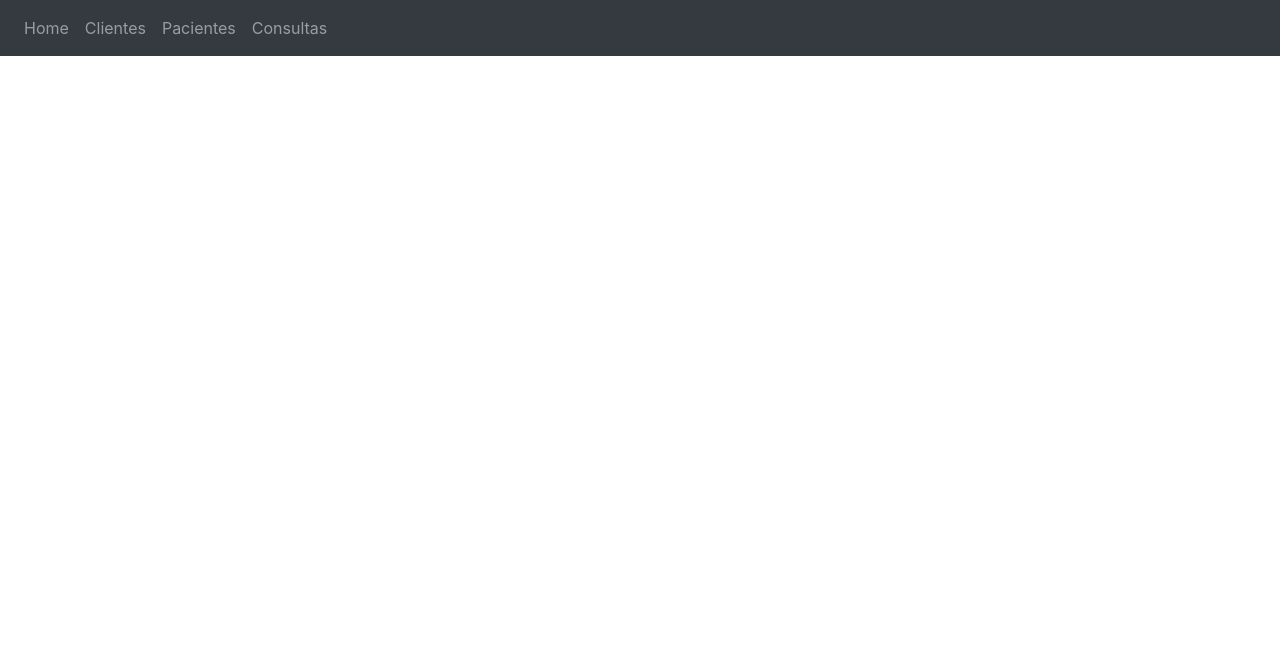
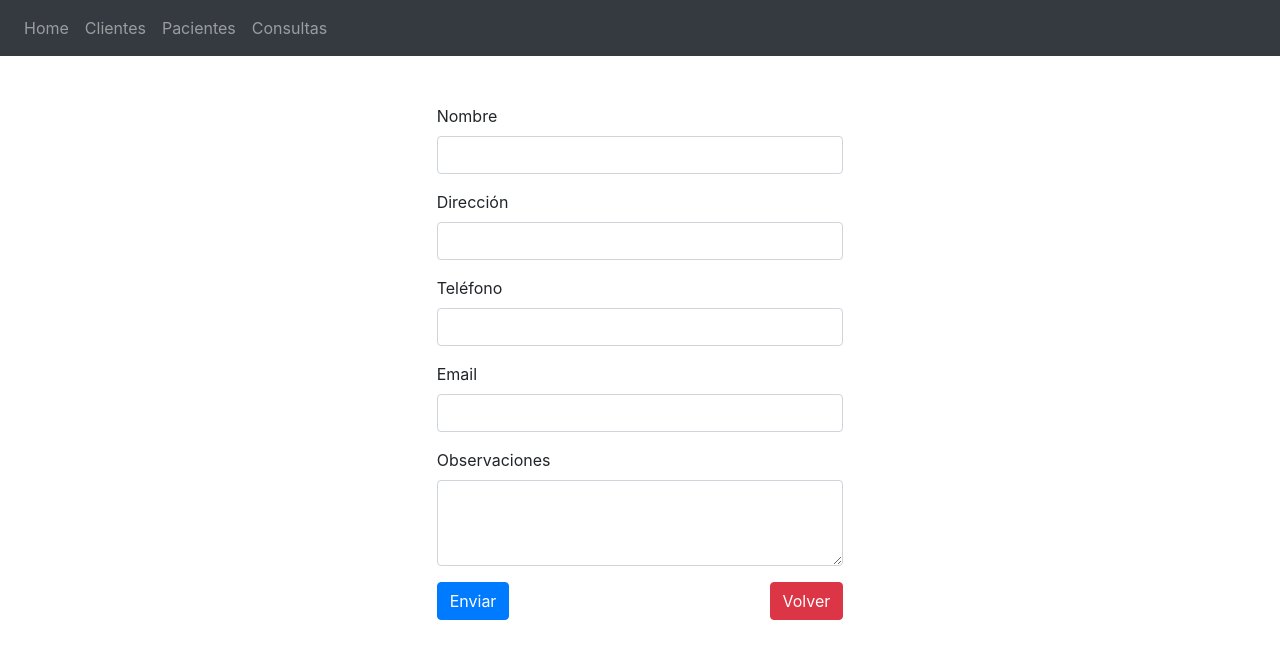
Before and after one commit to omelendrez/medical-records-frontend, a React (Create React App) app: page /clientes-nuevo in a window 1280 px wide. Shown: the top 658 px of the page. Built offline with nearby package versions, Linux system fonts and the light colour scheme.

Commit message:
Agregar formulario de cliente

```diff
--- a/src/App.js
+++ b/src/App.js
@@ -3,6 +3,7 @@ import { BrowserRouter, Switch, Route } from 'react-router-dom'
 import Navbar from './components/Navbar'
 import Home from './components/Home'
 import Customers from './components/customers/Customers'
+import CustomerForm from './components/customers/CustomerForm'
 import Pets from './components/pets/Pets'
 import Consultations from './components/consultations/Consultations'
 
@@ -16,6 +17,7 @@ function App() {
         <Switch>
           <Route path="/" component={Home} exact />
           <Route path="/clientes" component={() => <Customers filter={filter} />} />
+          <Route path="/clientes-nuevo" component={() => <CustomerForm />} />
           <Route path="/pacientes" component={() => <Pets filter={filter} />} />
           <Route path="/consultas" component={() => <Consultations filter={filter} />} />
         </Switch>
--- /dev/null
+++ b/src/components/customers/CustomerForm.jsx
@@ -0,0 +1,43 @@
+import React from 'react'
+
+const CustomerForm = props => {
+  return (
+    <div className="row mt-5">
+      <div className="container col-4">
+        <form>
+
+          <div className="form-group">
+            <label for="name">Nombre</label>
+            <input type="text" className="form-control" id="name" />
+          </div>
+
+          <div className="form-group">
+            <label for="address">Dirección</label>
+            <input type="text" className="form-control" id="address" />
+          </div>
+
+          <div className="form-group">
+            <label for="phone">Teléfono</label>
+            <input type="text" className="form-control" id="phone" />
+          </div>
+
+          <div className="form-group">
+            <label for="email">Email</label>
+            <input type="email" className="form-control" id="email" />
+          </div>
+
+          <div className="form-group">
+            <label for="observations">Observaciones</label>
+            <textarea className="form-control" rows="3" id="observations" />
+          </div>
+
+          <button type="submit" className="btn btn-primary">Enviar</button>
+          <button type="button" className="btn btn-danger float-right">Volver</button>
+
+        </form>
+      </div>
+    </div>
+  )
+}
+
+export default CustomerForm
```
